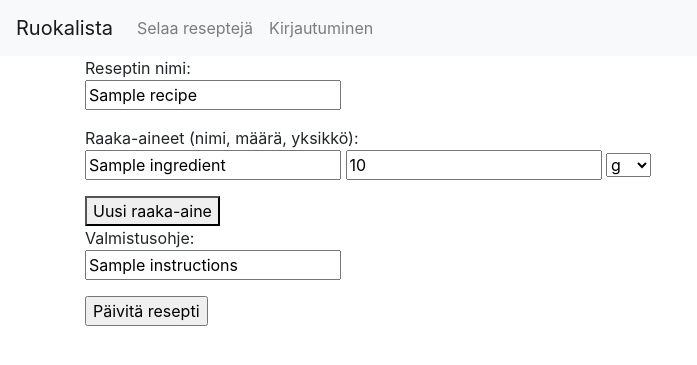
After one commit to l-antti/Ruokalista, a Flask app: template templates/edit_recipe_page.html in a window 1280 px wide. The commit adds this page. Shown: the top 365 px of the page, without its empty margins (0-697 px from the left). Run offline with Flask 3, Linux system fonts and the light colour scheme; the template is opened without the code that fills it: most values are stand-ins (such as "Sample title", 1, 10 or a date in 2020); some libraries are stand-ins or nearby versions.

Commit message:
Add profile page and recipe editing

```diff
--- /dev/null
+++ b/templates/edit_recipe_page.html
@@ -0,0 +1,50 @@
+{% extends "layout.html" %}
+
+{% block title %}Muokkaa reseptiä{% endblock %}
+
+{% block content %}
+
+<form id="recipeForm" action="/recipe_page/{{ recipe.id }}/edit_recipe" method="POST">
+<input type="hidden" name="csrf_token" value="{{ session['csrf_token'] }}">
+<p>Reseptin nimi:<br>
+<input type="text" name="recipename" value="{{ recipe.recipename }}"></p>
+<div id="ingredients">
+{% for ingredient in recipe.ingredients %}
+<p>Raaka-aineet (nimi, määrä, yksikkö): <br>
+<input type="text" name="ingredients[0].name" value="{{ ingredient.name }}">
+<input type="number" name="ingredients[0].amount" min="0" value="{{ ingredient.amount }}">
+<select name="ingredients[0].unit">
+  <option value="g" {% if ingredient.unit == 'g' %}selected{% endif %}>g</option>
+  <option value="kpl" {% if ingredient.unit == 'kpl' %}selected{% endif %}>kpl</option>
+  <option value="ml" {% if ingredient.unit == 'ml' %}selected{% endif %}>ml</option>
+  <option value="rkl" {% if ingredient.unit == 'rkl' %}selected{% endif %}>rkl</option>
+  <option value="tl" {% if ingredient.unit == 'tl' %}selected{% endif %}>tl</option>
+</select>
+</p>
+{% endfor %}
+</div>
+
+<button type="button" id="addIngredient">Uusi raaka-aine</button>
+<p>Valmistusohje:<br>
+<input type="text" name="instructions" value="{{ recipe.instructions }}"></p>
+
+<input type="submit" value="Päivitä resepti">
+</form>
+<script>
+var ingredientIndex = 1;
+
+document.getElementById('addIngredient').addEventListener('click', function() {
+  var newIngredient = document.createElement('p');
+  newIngredient.innerHTML = '<br><input type="text" name="ingredients[' + ingredientIndex + '].name"><input type="number" name="ingredients[' + ingredientIndex + '].amount" min="0"><select name="ingredients[' + ingredientIndex + '].unit"><option value="g">g</option><option value="kpl">kpl</option><option value="ml">ml</option><option value="rkl">rkl</option><option value="tl">tl</option></select><button type="button" class="removeIngredient">Poista raaka-aine</button>';
+  document.getElementById('ingredients').appendChild(newIngredient);
+  ingredientIndex++;
+});
+
+document.getElementById('ingredients').addEventListener('click', function(e) {
+  if(e.target && e.target.classList.contains('removeIngredient')) {
+    e.target.parentNode.remove();
+  }
+});
+</script>
+
+{% endblock %}
--- a/templates/layout.html
+++ b/templates/layout.html
@@ -28,6 +28,10 @@
         <li class="nav-item">
           <a class="nav-link" href="/new_recipe">Lisää resepti</a>
         </li>
+        <li class="nav-item">
+          {% if 'user_id' in session %}
+          <a class="nav-link" href="{{ url_for('profile', id=session['user_id']) }}">Omat sivut</a>
+          {% endif %}
         <li class="nav-item">
           <a class="nav-link" href="/logout">Kirjaudu ulos</a>
         </li>
--- a/templates/recipe_page.html
+++ b/templates/recipe_page.html
@@ -22,5 +22,7 @@
 <a href="{{ url_for('browse_recipes') }}" class="btn" style="background-color: darkgreen; color: white;">Palaa takaisin</a>
 
 
+<a href="{{ url_for('edit_recipes', id=recipe.id) }}" class="btn" style="background-color: darkred; color: white;">Muokkaa reseptiä</a>
+
 
 {% endblock %}
```
Also changed, not shown: recipes.py (+37 -12 lines), templates/profile.html (added, +19 -0 lines).
